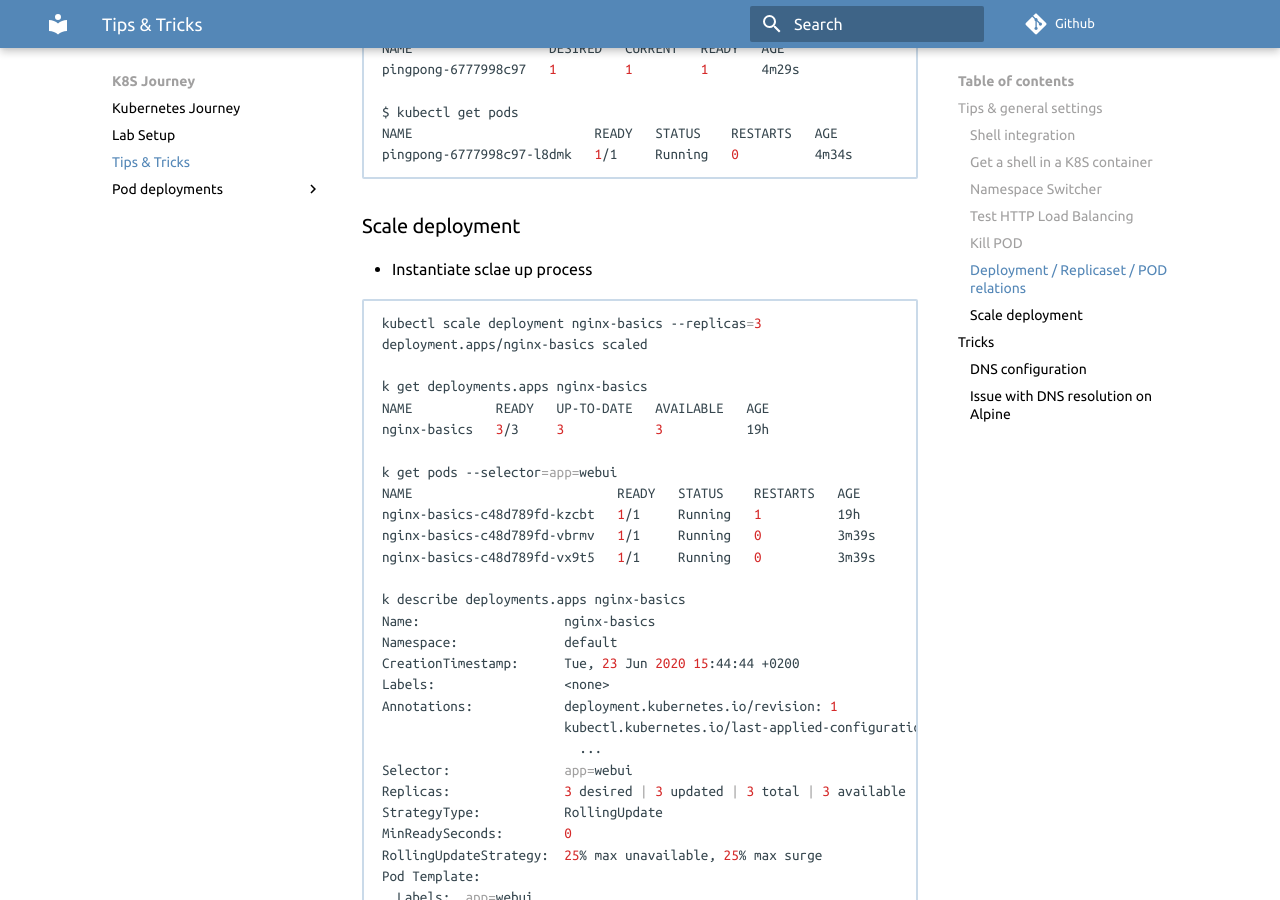
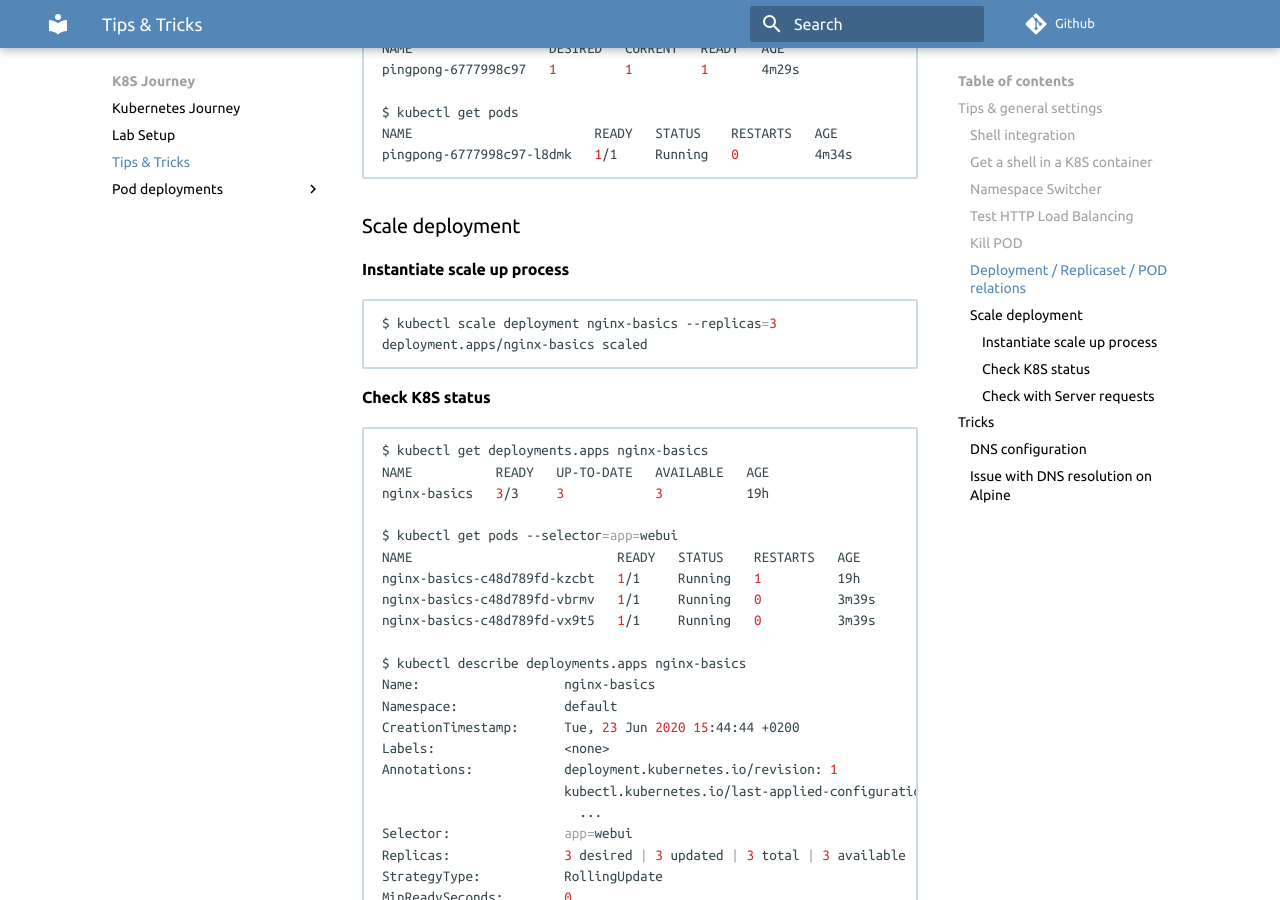
Before and after one commit to titom73/k8s-journey, an MkDocs documentation site: the page built from docs/tips.md, in a window 1280 px wide and 900 px high, scrolled down 1830 px. Built offline with MkDocs 1.6.1 and Material for MkDocs 9.7.7, drawn with Linux system fonts in a browser that asks for light colours; comment, search, counter and statistics services are not loaded.

Commit message:
Add scale example

````diff
--- a/docs/tips.md
+++ b/docs/tips.md
@@ -90,23 +90,27 @@ pingpong-6777998c97-l8dmk   1/1     Running   0          4m34s
 
 ### Scale deployment
 
-- Instantiate sclae up process
+#### Instantiate scale up process
 
 ```shell
-kubectl scale deployment nginx-basics --replicas=3
+$ kubectl scale deployment nginx-basics --replicas=3
 deployment.apps/nginx-basics scaled
+```
 
-k get deployments.apps nginx-basics
+#### Check K8S status
+
+```shell
+$ kubectl get deployments.apps nginx-basics
 NAME           READY   UP-TO-DATE   AVAILABLE   AGE
 nginx-basics   3/3     3            3           19h
 
-k get pods --selector=app=webui
+$ kubectl get pods --selector=app=webui
 NAME                           READY   STATUS    RESTARTS   AGE
 nginx-basics-c48d789fd-kzcbt   1/1     Running   1          19h
 nginx-basics-c48d789fd-vbrmv   1/1     Running   0          3m39s
 nginx-basics-c48d789fd-vx9t5   1/1     Running   0          3m39s
 
-k describe deployments.apps nginx-basics
+$ kubectl describe deployments.apps nginx-basics
 Name:                   nginx-basics
 Namespace:              default
 CreationTimestamp:      Tue, 23 Jun 2020 15:44:44 +0200
@@ -142,7 +146,7 @@ Events:
   Normal  ScalingReplicaSet  4m5s  deployment-controller  Scaled up replica set nginx-basics-c48d789fd to 3
 ```
 
-- Check with Server requests
+#### Check with Server requests
 
 ```shell
 $ while sleep 0.3; do curl -s test.lab.as73.inetsix.net/basics | grep name; done
````
